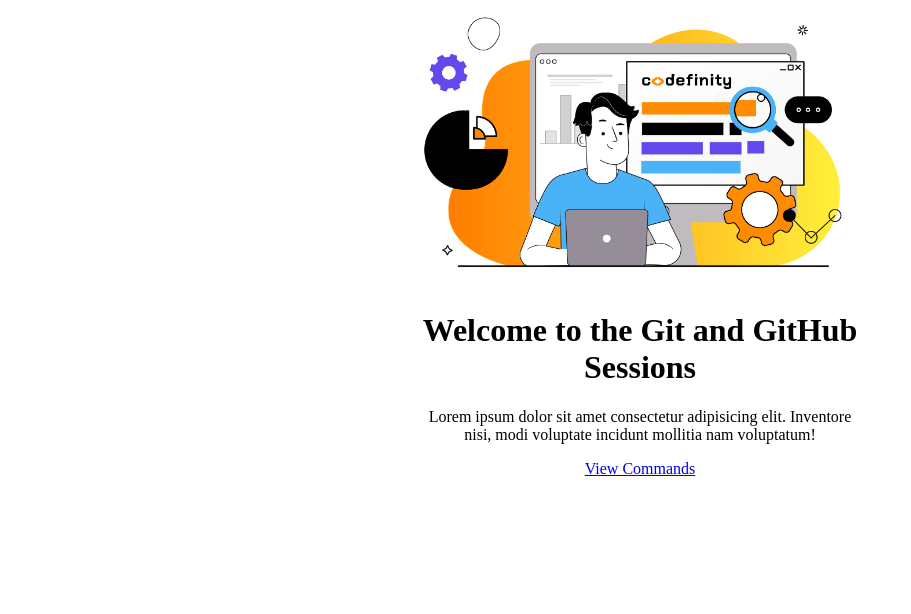
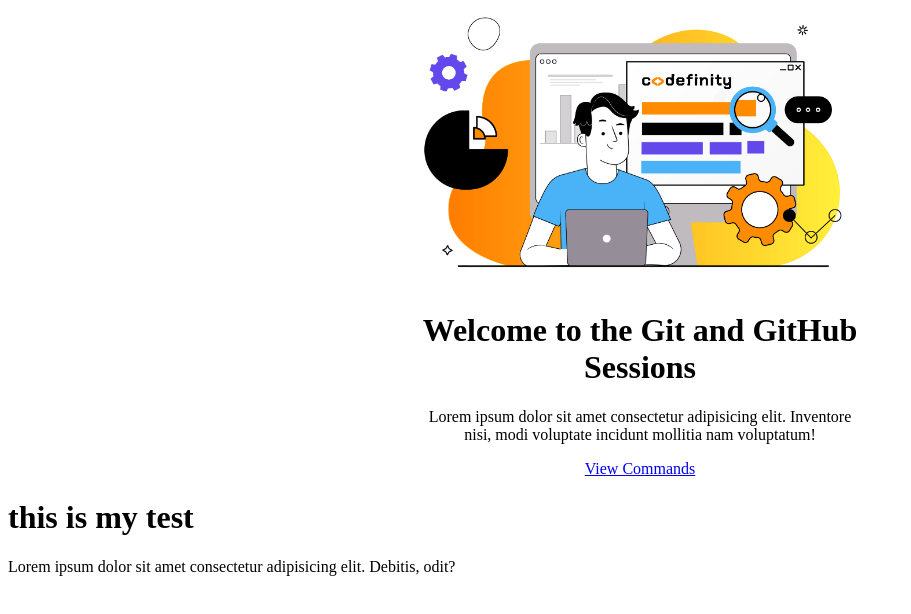
Before and after one commit to rshar29/Gitprictice, a plain HTML site: page index.html in a window 1280 px wide. Shown: the whole page, without its empty margins (0-911 px from the left). Drawn offline with Linux system fonts and the light colour scheme.

Commit message:
new changes in test branch

```diff
--- a/index.html
+++ b/index.html
@@ -11,7 +11,10 @@
     <p>Lorem ipsum dolor sit amet consectetur adipisicing elit. Inventore nisi, modi voluptate incidunt mollitia nam voluptatum!</p>
     <a href="commands.html">View Commands</a>
 </div>
+<div>
+    <h1>this is my test</h1>
+    <p>Lorem ipsum dolor sit amet consectetur adipisicing elit. Debitis, odit?</p>
+</div>
 <body>
-
 </body>
 </html>
```
